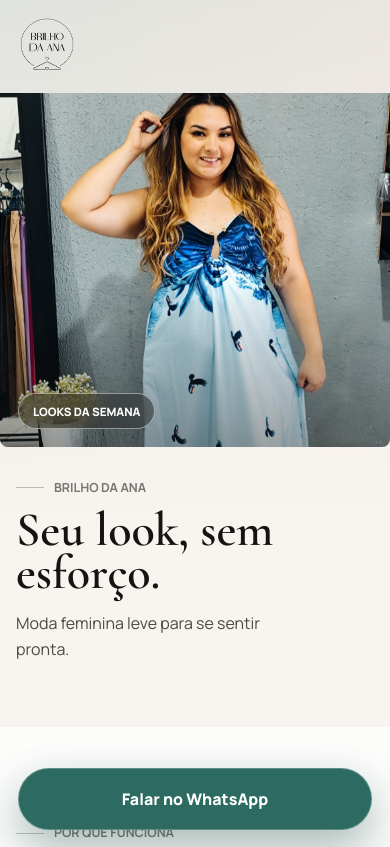
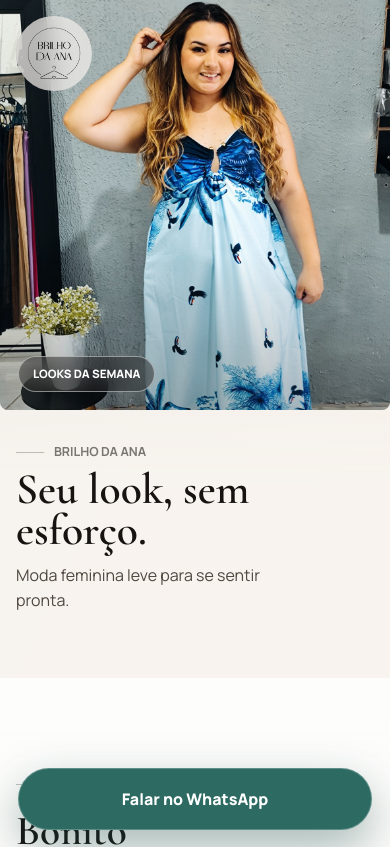
Before and after one commit to GabrielRossanesi/brilhodaana, a Next.js app: page /brilhodaana/ in a window 390 px wide. Shown: the top 847 px of the page. Built offline with nearby package versions, Linux system fonts and the light colour scheme.

Commit message:
Corrige hero mobile em retrato

```diff
--- a/app/globals.css
+++ b/app/globals.css
@@ -1347,6 +1347,7 @@ img.hero-slideshow__image {
   width: 100%;
   height: 100%;
   object-fit: cover;
+  object-position: var(--hero-position-desktop, 50% 50%);
   opacity: 0;
   transform: scale(1.015);
   transition:
@@ -1406,7 +1407,7 @@ img.hero-slideshow__image.is-active {
 
   .hero {
     min-height: auto;
-    padding: 14px 0 64px;
+    padding: 0 0 64px;
     background: #f8f4ef;
   }
 
@@ -1417,13 +1418,25 @@ img.hero-slideshow__image.is-active {
   }
 
   .site-header {
-    z-index: 3;
+    position: absolute;
+    z-index: 4;
+    top: 16px;
+    left: 50%;
+    width: calc(100vw - 32px);
+    transform: translateX(-50%);
+  }
+
+  .brand-link {
+    padding: 7px;
+    border-radius: 999px;
+    background: rgba(248, 244, 239, 0.68);
+    backdrop-filter: blur(12px);
   }
 
   .hero__content {
     width: 100%;
-    gap: 24px;
-    padding-top: 18px;
+    gap: 26px;
+    padding-top: 0;
   }
 
   .hero__visual {
@@ -1435,8 +1448,9 @@ img.hero-slideshow__image.is-active {
   .hero__image-frame {
     width: 100vw;
     max-width: none;
-    height: clamp(326px, 42svh, 450px);
-    min-height: 326px;
+    height: clamp(380px, 105vw, 440px);
+    min-height: 380px;
+    aspect-ratio: 4 / 5;
     margin-left: calc(50% - 50vw);
     border-radius: 0 0 var(--radius-lg) var(--radius-lg);
     box-shadow: none;
@@ -1446,8 +1460,8 @@ img.hero-slideshow__image.is-active {
     content: "";
     position: absolute;
     inset: auto 0 0;
-    height: 46%;
-    background: linear-gradient(180deg, rgba(22, 19, 17, 0), rgba(22, 19, 17, 0.38));
+    height: 38%;
+    background: linear-gradient(180deg, rgba(22, 19, 17, 0), rgba(22, 19, 17, 0.26));
     pointer-events: none;
   }
 
@@ -1457,11 +1471,12 @@ img.hero-slideshow__image.is-active {
   }
 
   img.hero-slideshow__image {
-    transform: scale(1.005);
+    object-position: var(--hero-position-mobile, 50% 50%);
+    transform: scale(1.002);
   }
 
   img.hero-slideshow__image.is-active {
-    transform: scale(1.04);
+    transform: scale(1.018);
   }
 
   .hero__copy {
@@ -1471,10 +1486,10 @@ img.hero-slideshow__image.is-active {
   }
 
   .hero__copy h1 {
-    max-width: 11.4ch;
-    margin: 12px 0 16px;
-    font-size: clamp(3rem, 12vw, 4rem);
-    line-height: 0.9;
+    max-width: 12ch;
+    margin: 8px 0 12px;
+    font-size: clamp(2.72rem, 10.8vw, 3.58rem);
+    line-height: 0.94;
     letter-spacing: 0;
   }
 
--- a/components/HeroSlideshow.tsx
+++ b/components/HeroSlideshow.tsx
@@ -1,7 +1,7 @@
 "use client";
 
 import Image from "next/image";
-import { useEffect, useState } from "react";
+import { useEffect, useState, type CSSProperties } from "react";
 import type { HeroSlide } from "@/data/siteContent";
 
 type HeroSlideshowProps = {
@@ -37,10 +37,16 @@ export function HeroSlideshow({ slides }: HeroSlideshowProps) {
           sizes="(max-width: 719px) 100vw, 560px"
           placeholder="blur"
           priority={index === 0}
+          loading={index === 0 ? undefined : "eager"}
           className={`hero-slideshow__image${
             index === activeIndex ? " is-active" : ""
           }`}
-          style={{ objectPosition: slide.position }}
+          style={
+            {
+              "--hero-position-desktop": slide.position,
+              "--hero-position-mobile": slide.mobilePosition,
+            } as CSSProperties
+          }
         />
       ))}
       <span className="hero__image-label">Looks da semana</span>
--- a/data/siteContent.ts
+++ b/data/siteContent.ts
@@ -14,6 +14,7 @@ export type HeroSlide = {
   image: StaticImageData;
   alt: string;
   position: string;
+  mobilePosition: string;
 };
 
 export const heroSlides: HeroSlide[] = [
@@ -21,26 +22,31 @@ export const heroSlides: HeroSlide[] = [
     image: lookGreen,
     alt: "Look verde da Brilho da Ana",
     position: "50% 12%",
+    mobilePosition: "50% 34%",
   },
   {
     image: lookBlue,
     alt: "Vestido azul estampado da Brilho da Ana",
     position: "50% 4%",
+    mobilePosition: "50% 0%",
   },
   {
     image: lookBeige,
     alt: "Top claro com short da Brilho da Ana",
     position: "50% 8%",
+    mobilePosition: "50% 6%",
   },
   {
     image: lookStriped,
     alt: "Vestido listrado rose da Brilho da Ana",
     position: "50% 8%",
+    mobilePosition: "50% 4%",
   },
   {
     image: lookPinkDress,
     alt: "Vestido rosa leve da Brilho da Ana",
     position: "50% 7%",
+    mobilePosition: "50% 0%",
   },
 ];
 
```
